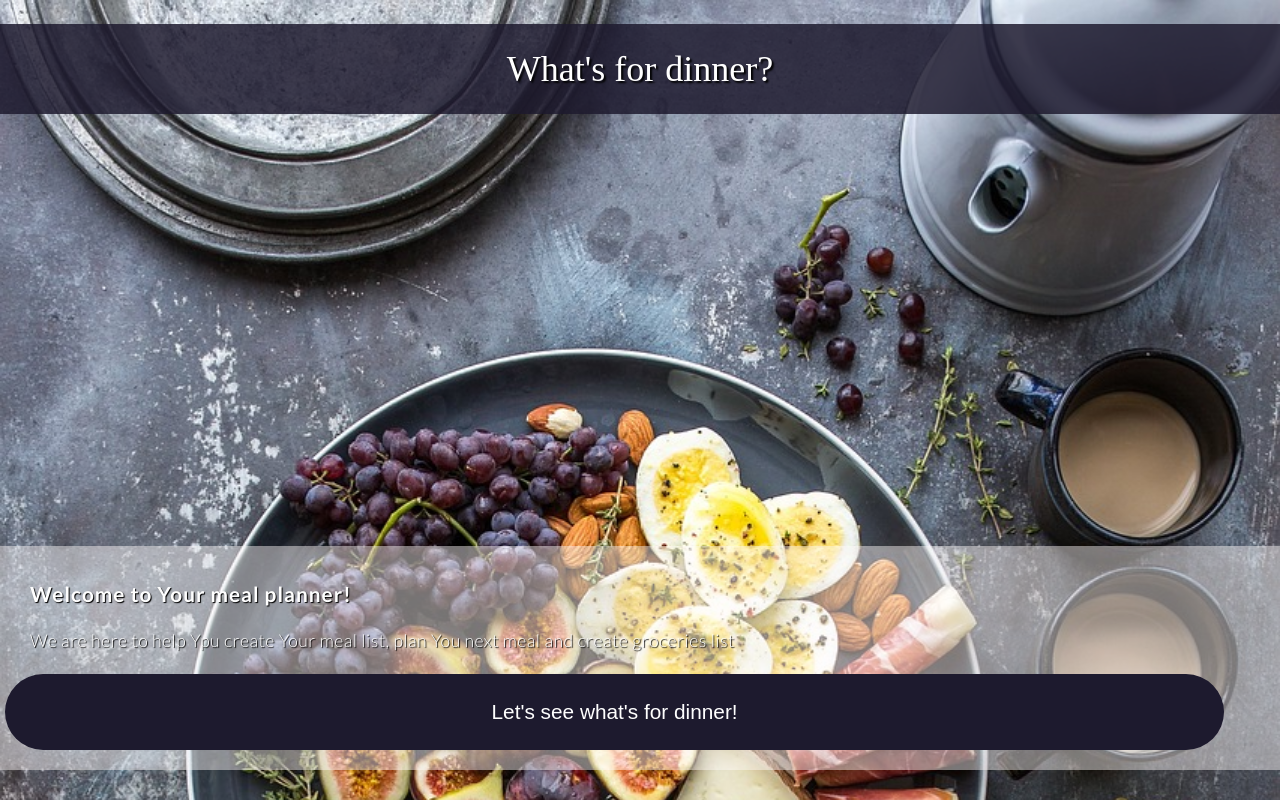
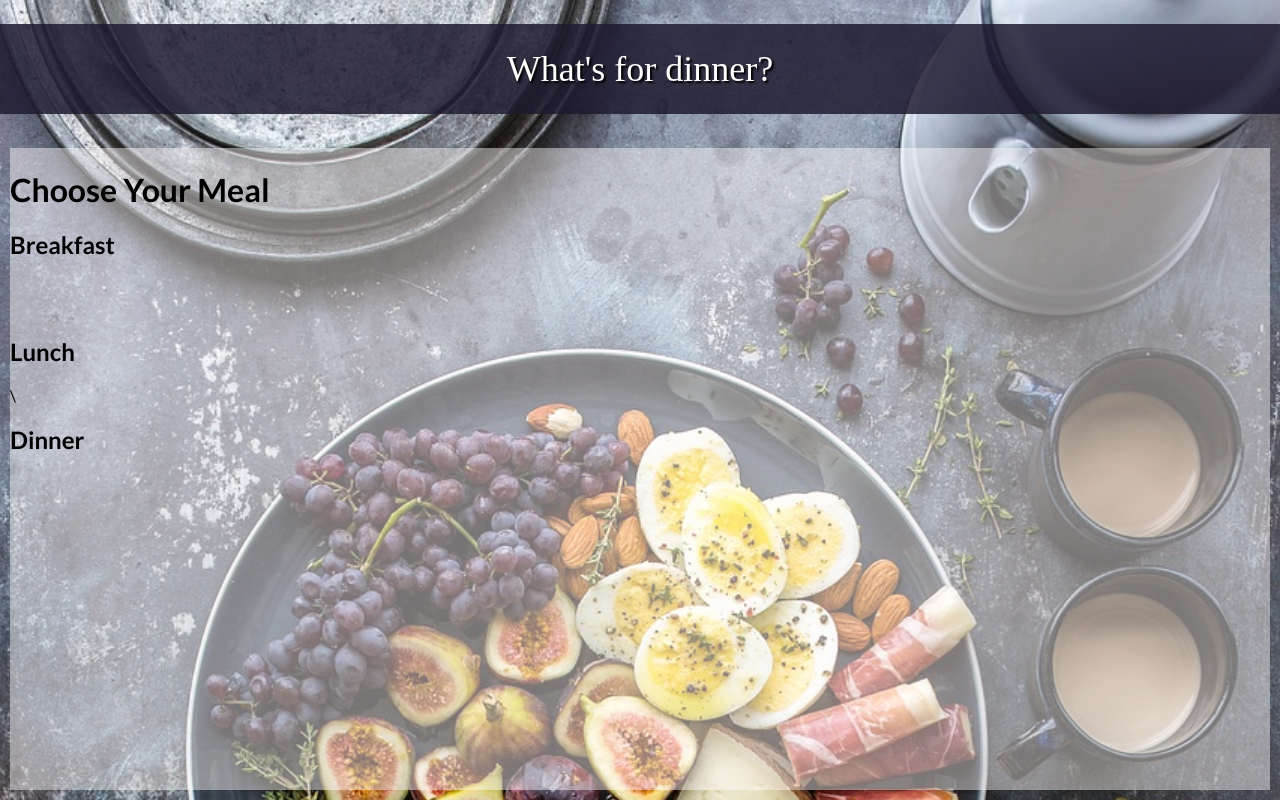
Before and after one commit to Patka879/meal-app, a React (Create React App) app: page / in a window 1280 px wide. Shown: the top 802 px of the page. Built offline with nearby package versions, Linux system fonts and the light colour scheme; a web font is replaced by a local one.

Commit message:
display hidden added by useState to the welcome container

```diff
--- a/src/App.js
+++ b/src/App.js
@@ -1,11 +1,10 @@
 import Main from "./Components/Main";
-import MealOptions from "./Components/MealOptions";
+
 
 export default function App() {
   return (
     <div className="App">
       <Main />
-      <MealOptions />
     </div>
   );
 }
--- a/src/Components/Main.js
+++ b/src/Components/Main.js
@@ -1,4 +1,5 @@
 import Welcome from "./Welcome"
+import MealOptions from "./MealOptions"
 
 export default function Main() {
 
@@ -6,6 +7,7 @@ export default function Main() {
         <div className='main-container'>
             <h1 className='logo'>What's for dinner?</h1>
             <Welcome />
+            <MealOptions />
         </div>
     )
 }
--- a/src/Components/MealOptions.js
+++ b/src/Components/MealOptions.js
@@ -1,4 +1,4 @@
-export default function Options() {
+export default function MealOptions() {
     return(
         <div className='options-container' id='options-container'>
             <h1>Choose Your Meal</h1>
--- a/src/Components/Welcome.js
+++ b/src/Components/Welcome.js
@@ -1,11 +1,20 @@
+import { useState } from "react"
+
 export default function Welcome() {
+
+    const [hidden, setHidden] = useState(true)
+
+
     return(
+        <div>
+        {!hidden ?
         <div className='welcome-container' id='welcome-container'>
             <div className='welcome-text'>
                 <h1 className='welcome-header'>Welcome to Your meal planner!</h1>
                 <h4 className='welcome-msg'>We are here to help Ypu create Your meal list, plan You next meal and create groceries list</h4>
             </div>
-            <button className='btn' >Let's see what's for dinner!</button>
+            <button className='btn' onClick={() => setHidden(s => !s)} >Let's see what's for dinner!</button>
+        </div> : null}
         </div>
     )
 }
--- a/src/style.css
+++ b/src/style.css
@@ -44,7 +44,7 @@ button:hover {
 .welcome-container {
   align-items: center;
   padding: 20px 5px;
-  background-color: rgba(255, 250, 250, 0.457);
+  background-color: rgba(255, 250, 250, 0.374);
   margin-bottom: 30px;
 }
 
@@ -79,6 +79,7 @@ button:hover {
 }
 
 .options-container {
+  height: 100%;
   background-color: rgba(255, 250, 250, 0.457);
   margin: 10px;
 }
```
Also changed, not shown: public/manifest.json (deleted).
